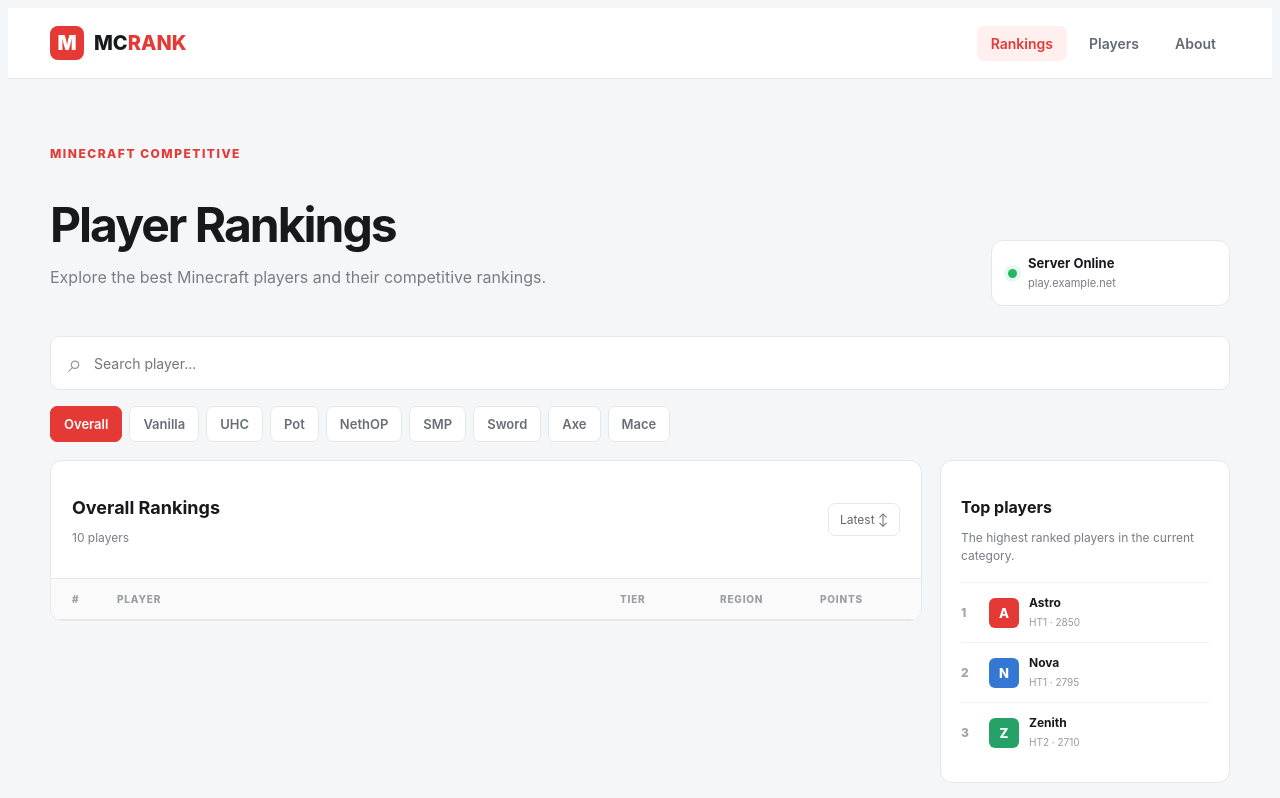
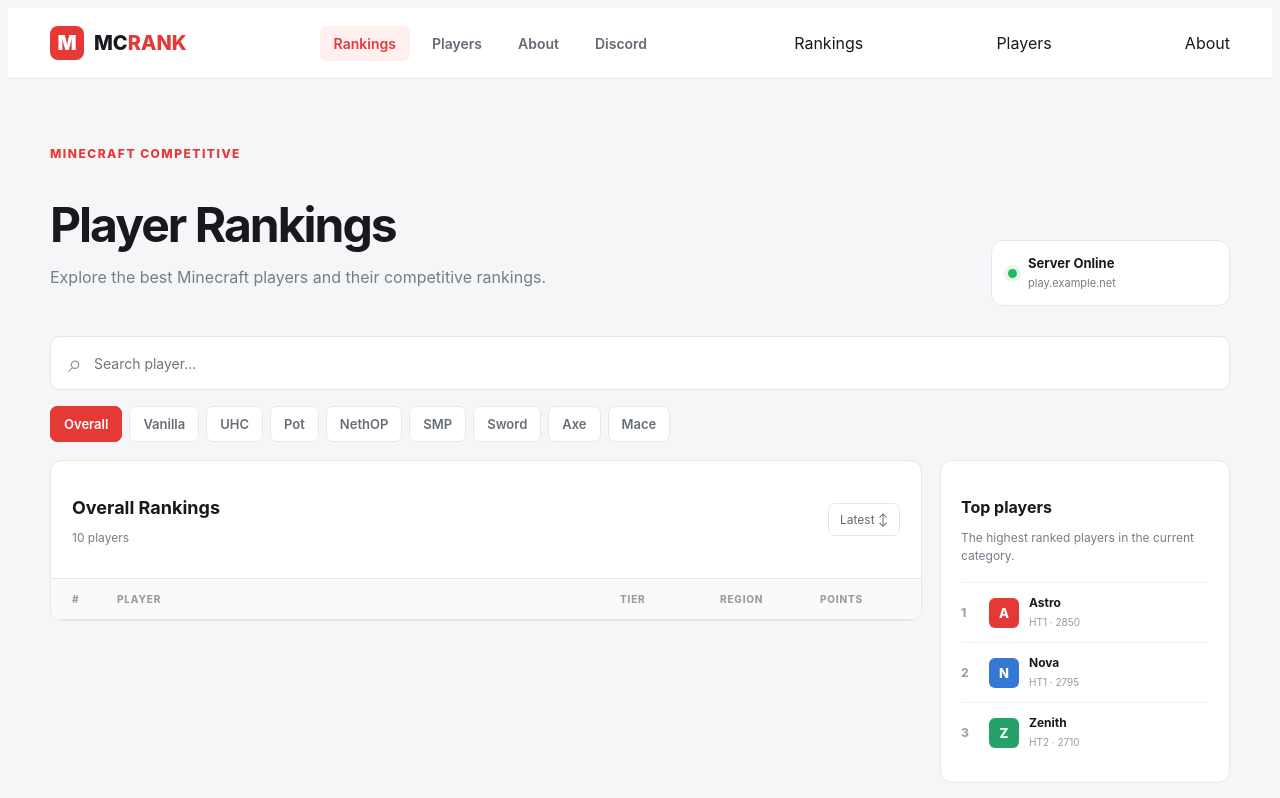
Before and after one commit to nguyenquochung101113-dotcom/mc-rank, a plain HTML site: page index.html in a window 1280 px wide. Shown: the top 798 px of the page. Drawn offline with Linux system fonts and the light colour scheme.

Commit message:
Update index.html

```diff
--- a/index.html
+++ b/index.html
@@ -5,6 +5,19 @@
 </a>
 
 <nav id="nav">
+  <a href="#" class="active">Rankings</a>
+  <a href="#players">Players</a>
+  <a href="#about">About</a>
+
+  <a
+    href="https://discord.gg/WHG3xUNRx"
+    target="_blank"
+    rel="noopener"
+  >
+    Discord
+  </a>
+</nav>
+
   <a href="#" class="active">Rankings</a>
   <a href="#players">Players</a>
   <a href="#about">About</a>
```
